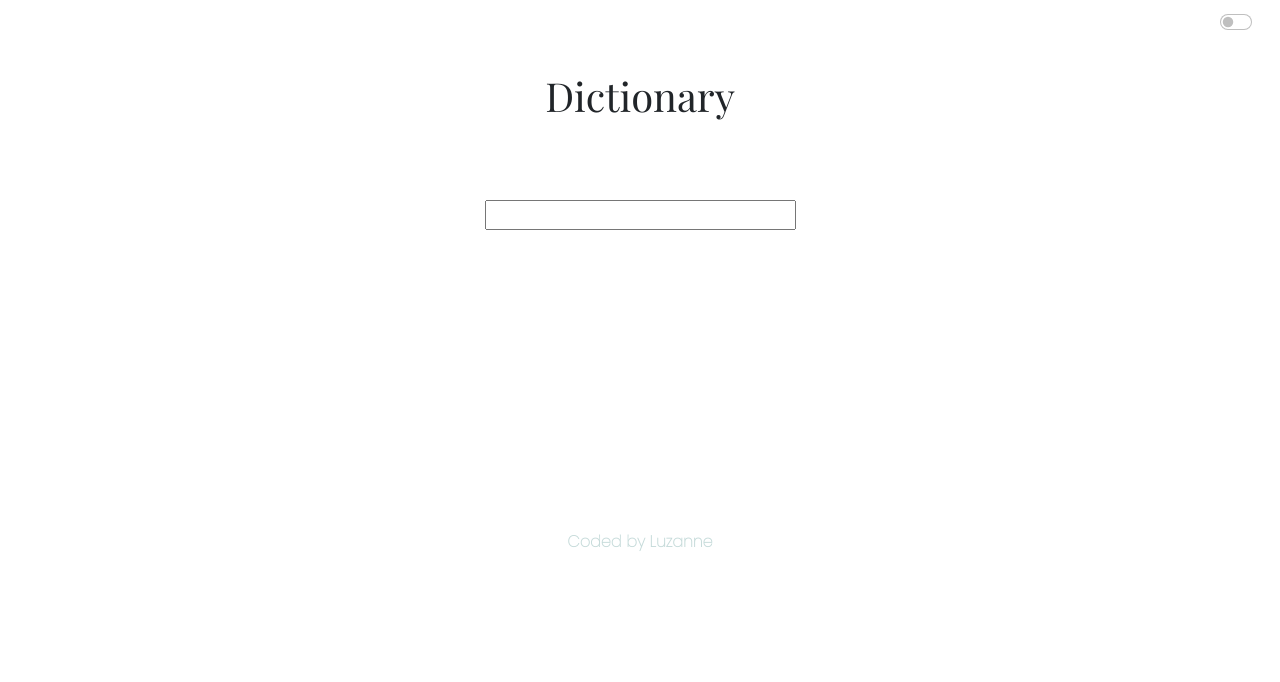
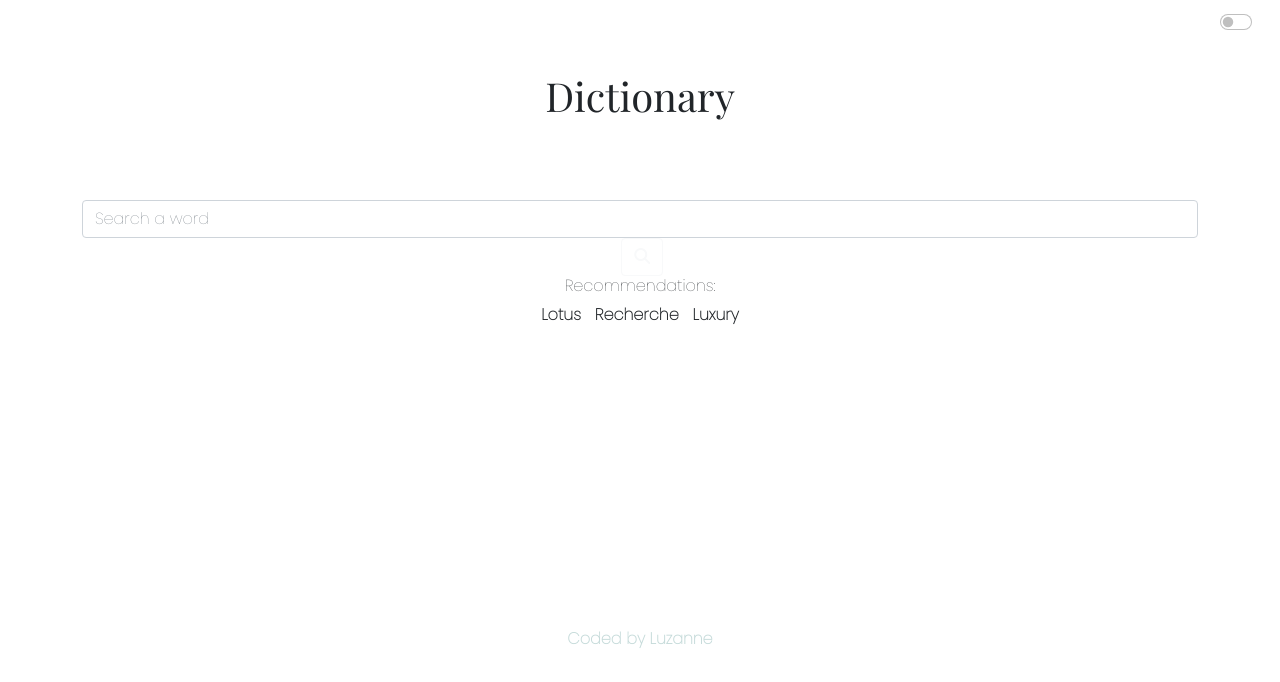
Before and after one commit to Luzanne-S/Dictionary-App, a React (Create React App) app: page / in a window 1280 px wide. Shown: the top 682 px of the page. Built offline with nearby package versions, Linux system fonts and the light colour scheme.

Commit message:
Updated Dictionary.js

```diff
--- a/src/Dictionary.js
+++ b/src/Dictionary.js
@@ -24,9 +24,23 @@ export default function Dictionary() {
 
   return (
     <div className="Dictionary">
-      <form onSubmit={search}>
-        <input type="search" onChange={handleKeywordChange} />
+      <form className="form-inline" onSubmit={search}>
+        <input
+          className="form-control mr-sm-2"
+          type="search"
+          placeholder="Search a word"
+          aria-label="Search"
+          onChange={handleKeywordChange}
+        />
+        &nbsp;
+        <button className="btn btn-outline-light my-2 my-sm-0 " type="submit">
+          <i className="fa fa-search" aria-hidden="true"></i>
+        </button>
       </form>
+      <div className="Recommendations">
+        <h6>Recommendations:</h6>
+        Lotus &nbsp; Recherche &nbsp; Luxury
+      </div>
       <Results results={results} />
     </div>
   );
```
